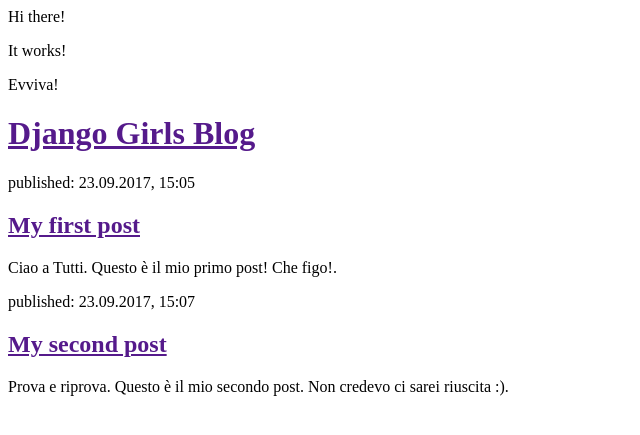
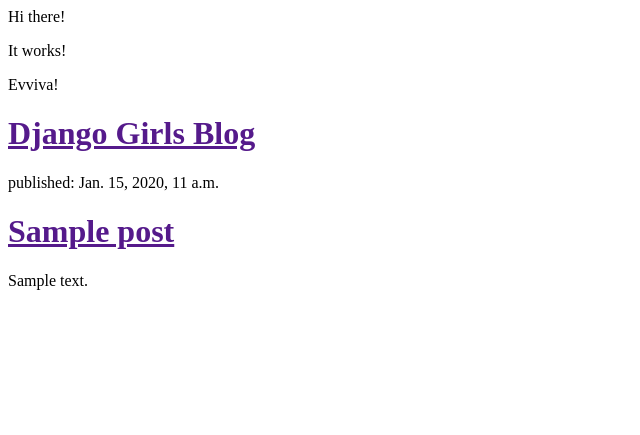
Before and after one commit to Michillos/my-first-blog, a Django app: template blog/templates/blog/post_list.html in a window 1280 px wide. Shown: the top 435 px of the page, without its empty margins (0-640 px from the left). Run offline with Django 3.2, Linux system fonts and the light colour scheme; the template is opened without the code that fills it: values that come from a table or form of the project are taken from there, others are empty; tables that the repository leaves empty hold one stand-in row (values such as "Sample post").

Commit message:
Modified templates to display posts from database

```diff
--- a/blog/templates/blog/post_list.html
+++ b/blog/templates/blog/post_list.html
@@ -15,17 +15,12 @@
         <div>
             <h1><a href="">Django Girls Blog</a></h1>
         </div>
-
-        <div>
-            <p>published: 23.09.2017, 15:05</p>
-            <h2><a href="">My first post</a></h2>
-            <p>Ciao a Tutti. Questo è il mio primo post! Che figo!.</p>
-        </div>
-
-        <div>
-            <p>published: 23.09.2017, 15:07</p>
-            <h2><a href="">My second post</a></h2>
-            <p>Prova e riprova. Questo è il mio secondo post. Non credevo ci sarei riuscita :).</p>
-        </div>
+{% for post in posts %}
+    <div>
+        <p>published: {{ post.published_date }}</p>
+        <h1><a href="">{{ post.title }}</a></h1>
+        <p>{{ post.text|linebreaksbr }}</p>
+    </div>
+{% endfor %}
     </body>
 </html>
--- a/blog/views.py
+++ b/blog/views.py
@@ -1,3 +1,8 @@
 from django.shortcuts import render
+from django.utils import timezone
+from .models import Post
 def post_list(request):
 	return render(request, 'blog/post_list.html', {})
+def post_list(request):
+	posts = Post.objects.filter(published_date__lte=timezone.now()).order_by('published_date')
+	return render(request, 'blog/post_list.html', {'posts':posts})
```
